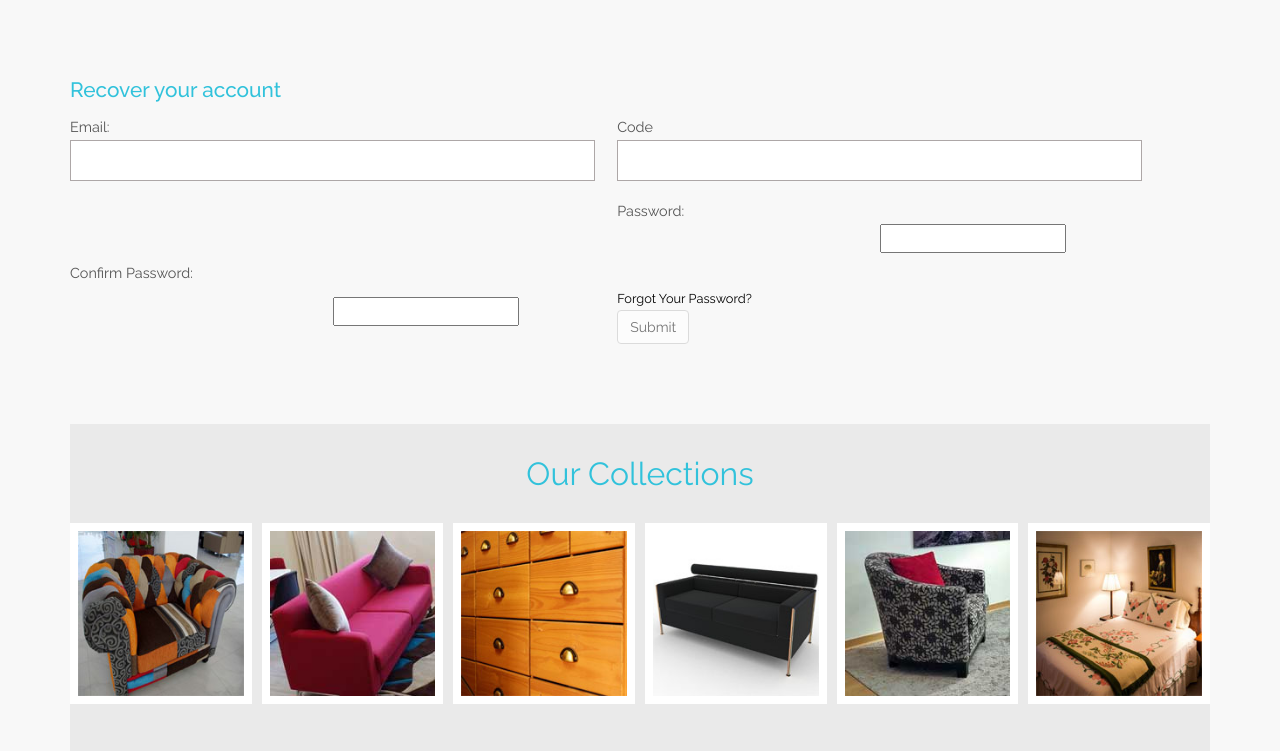
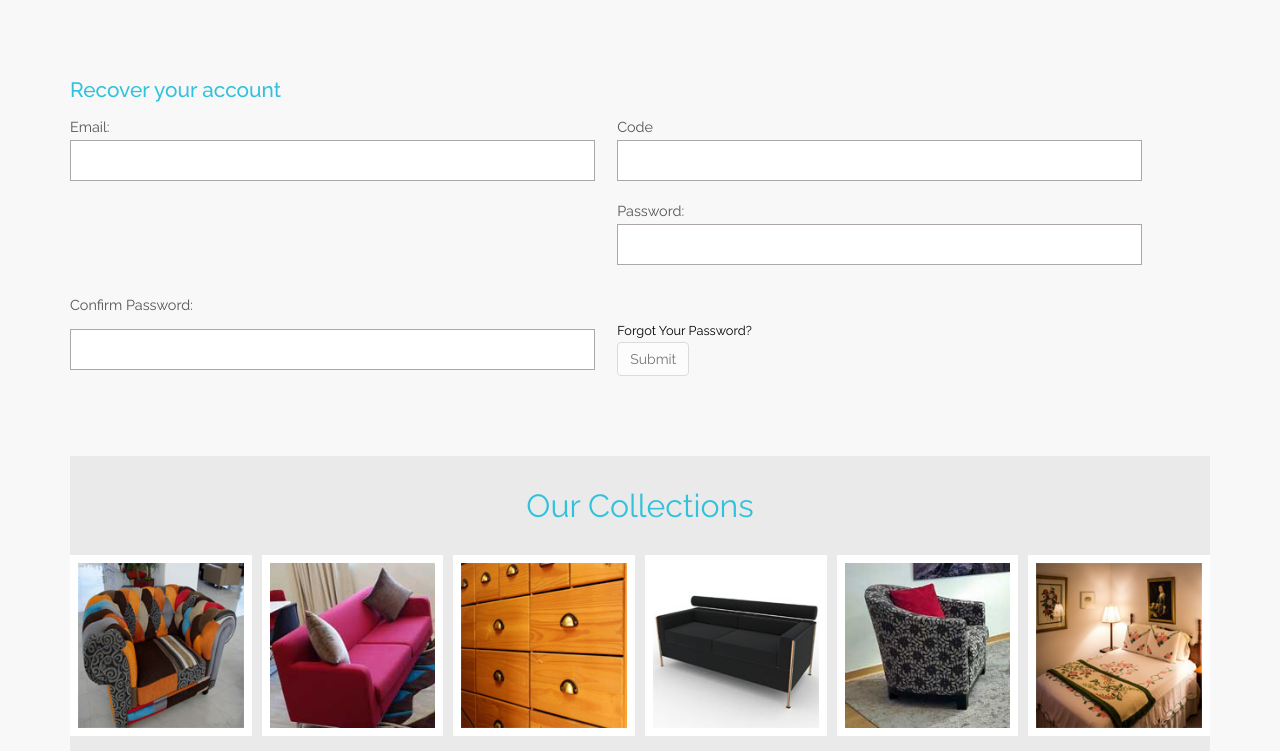
Before and after one commit to archilpraj/Sajavat_Interior, a PHP site: page /activate.php in a window 1280 px wide. Shown: the part 300-1051 px from the top of the page. Run offline with PHP 8.4, Linux system fonts and the light colour scheme.

Commit message:
Style.css modified

```diff
--- a/css/style.css
+++ b/css/style.css
@@ -1610,6 +1610,13 @@ a.forgot:hover {
   font-size: 1em;
   padding: 0.5em;
 }
+.register-top-grid input[type="password"], .register-bottom-grid input[type="password"] {
+	border: 1px solid #ADA7A7;
+  outline-color: #FFD001;
+  width: 96%;
+  font-size: 1em;
+  padding: 0.5em;
+}
 .checkbox {
 	margin-bottom: 4px;
 	padding-left: 27px;
```
